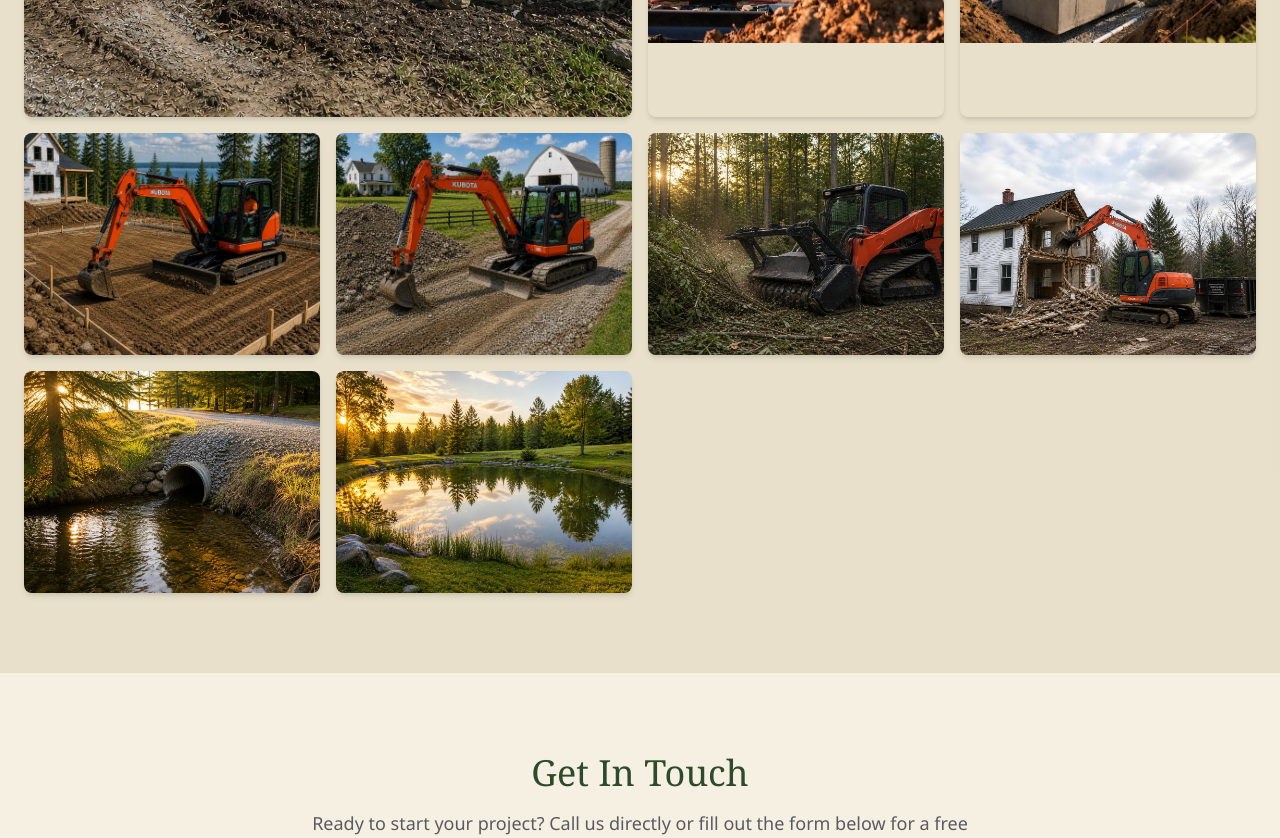
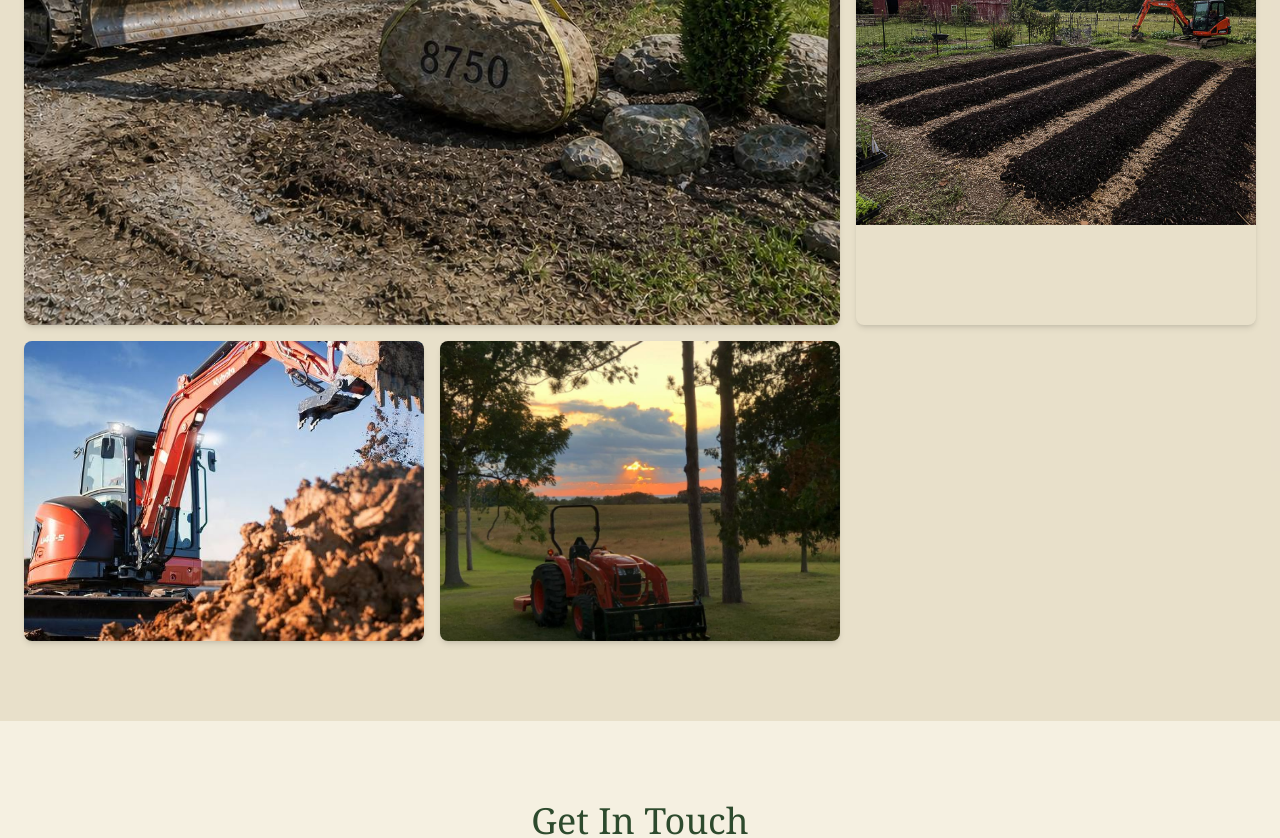
Before and after one commit to Sherryfarmshop/great-lakes-excavating, a Next.js app: page / in a window 1280 px wide. Shown: the part 5880-6718 px from the top of the page. Built offline with nearby package versions, Linux system fonts and the light colour scheme.

Commit message:
Gallery uses only unused images no repeats

```diff
--- a/src/components/Gallery.tsx
+++ b/src/components/Gallery.tsx
@@ -5,13 +5,7 @@ const images = [
   { src: '/images/gallery-3.jpg', alt: 'Site work in progress' },
   { src: '/images/gallery-4.jpg', alt: 'Grading and earthwork' },
   { src: '/images/gallery-6.jpg', alt: 'Equipment at work' },
-  { src: '/images/septic.jpg', alt: 'Septic system installation' },
-  { src: '/images/site-prep.jpg', alt: 'Site preparation' },
-  { src: '/images/driveway.jpg', alt: 'Driveway installation' },
-  { src: '/images/land-clearing.jpg', alt: 'Land clearing' },
-  { src: '/images/demolition.jpg', alt: 'Demolition work' },
-  { src: '/images/culvert.jpg', alt: 'Culvert installation' },
-  { src: '/images/pond.jpg', alt: 'Pond construction' },
+  { src: '/images/about.jpg', alt: 'Kubota at sunset' },
 ];
 
 export default function Gallery() {
@@ -22,7 +16,7 @@ export default function Gallery() {
         <p className="text-center text-dark-text/70 text-lg mb-12 max-w-2xl mx-auto">
           Every project tells a story. Here&apos;s a look at what we do across Northern Michigan.
         </p>
-        <div className="grid grid-cols-2 md:grid-cols-3 lg:grid-cols-4 gap-4">
+        <div className="grid grid-cols-2 md:grid-cols-3 gap-4">
           {images.map((img, i) => (
             <div key={i} className={`relative overflow-hidden rounded-lg shadow-md hover:shadow-xl transition-shadow ${i === 0 ? 'col-span-2 row-span-2' : ''}`}>
               <div className={`relative ${i === 0 ? 'aspect-square' : 'aspect-[4/3]'}`}>
```
